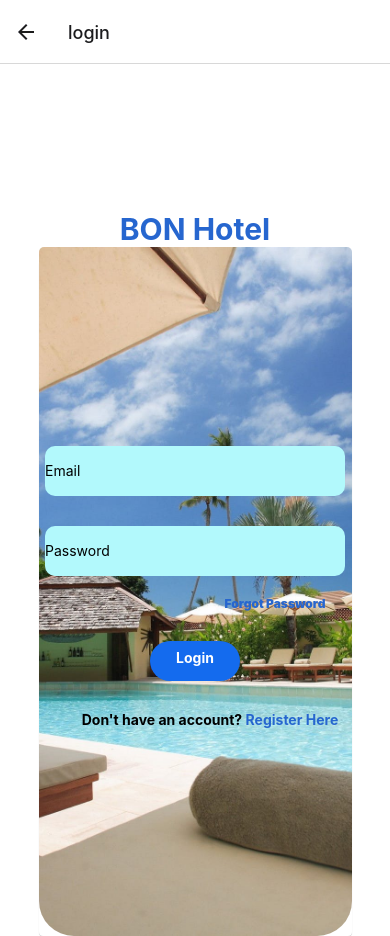
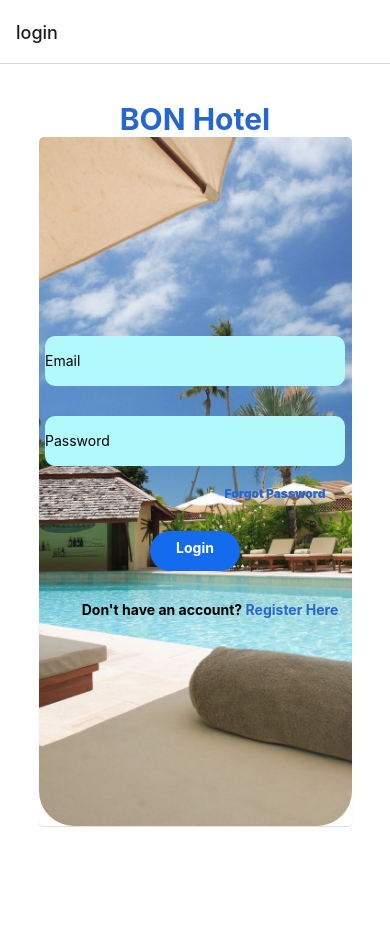
Before and after one commit to LeratoTheomencia/Hotel, a React Native app: screen /login in a window 390 px wide. After the commit the page ends 844 px from the top, so only its background shows below. Built offline with nearby package versions, Linux system fonts and the light colour scheme.

Commit message:
current-changes

```diff
--- a/App.js
+++ b/App.js
@@ -29,11 +29,6 @@
     <NavigationContainer>
       <Stack.Navigator>
 
-      <Stack.Screen
-          name="Calender"
-          component={Calendar}
-        />
-
 
         <Stack.Screen
           name="login"
@@ -55,7 +50,10 @@
           component={Home}
         />
 
-
+        <Stack.Screen
+          name="Calender"
+          component={Calendar}
+        />
 
         <Stack.Screen
           name="About"
--- a/components/screens/Login.js
+++ b/components/screens/Login.js
@@ -116,7 +116,7 @@
     borderTopLeftRadius: 5
   },
   header: {
-    marginTop: -50,
+    marginTop: -270,
     fontSize: 30,
     position: 'relative',
     color: '#2666CF',
--- a/components/screens/ResetPassword.js
+++ b/components/screens/ResetPassword.js
@@ -57,7 +57,7 @@
     borderTopLeftRadius: 5
   },
   header: {
-    marginTop: -50,
+    marginTop: -270,
     fontSize: 30,
     position: 'relative',
     color: '#2666CF',
--- a/components/screens/SignUp.js
+++ b/components/screens/SignUp.js
@@ -90,7 +90,7 @@
     borderTopLeftRadius: 5
   },
   header: {
-    marginTop: -50,
+    marginTop: -70,
     fontSize: 30,
     position: 'relative',
     color: '#2666CF',
```
